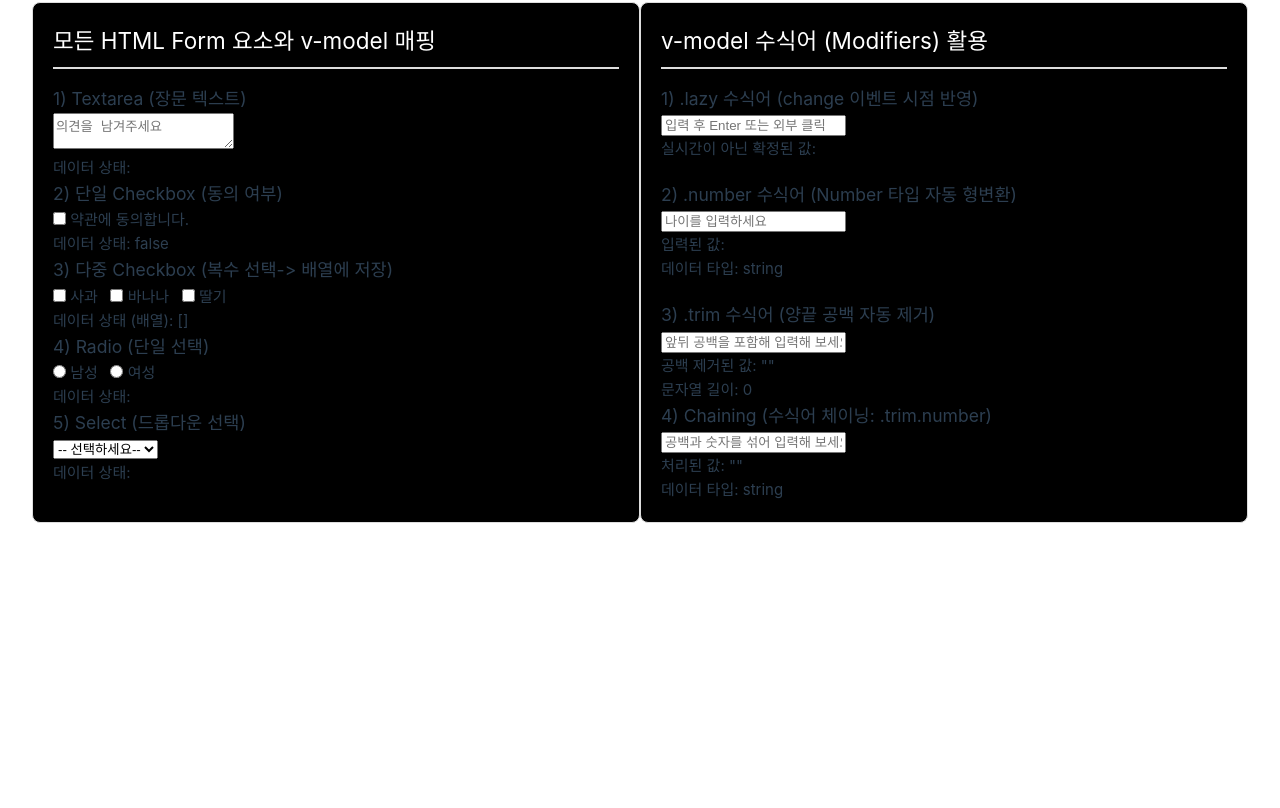
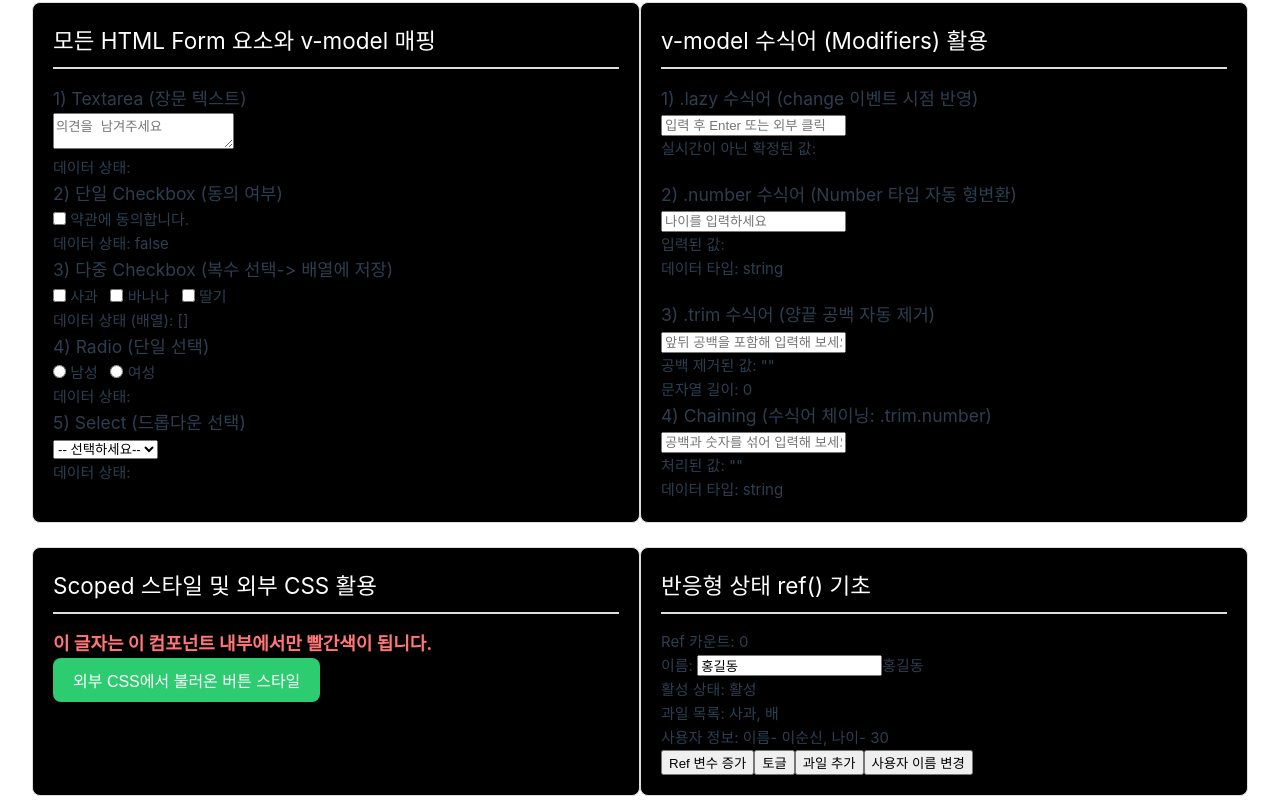
Before and after one commit to rkdgml3577/skala-vue, a Vue app: page / in a window 1280 px wide. Shown: the part 3229-4037 px from the top of the page. Before the commit the page ends 3764 px from the top, so only its background shows below. Built offline with nearby package versions, Linux system fonts and the light colour scheme.

Commit message:
ref() practice

```diff
--- a/src/App.vue
+++ b/src/App.vue
@@ -24,7 +24,7 @@
 import SampleTwentyOne from "./components/FormElementsHandlingExample.vue";
 import SampleTwentyTwo from "./components/VueModelModifiersExample.vue";
 import SampleTwentyThree from "./components/VueStyleExample.vue";
-
+import SampleTwentyFour from "./components/RefExample.vue";
 const samples = [
   SampleOne,
   SampleTwo,
@@ -48,6 +48,8 @@
   SampleTwenty,
   SampleTwentyOne,
   SampleTwentyTwo,
+  SampleTwentyThree,
+  SampleTwentyFour,
 ];
 </script>
 
--- /dev/null
+++ b/src/components/RefExample.vue
@@ -0,0 +1,30 @@
+<script setup>
+import { ref } from "vue";
+const count = ref(0);
+const name = ref("홍길동");
+const isActive = ref(true);
+const items = ref(["사과", "배"]);
+const user = ref({ name: "이순신", age: 30 });
+const increaseRef = () => {
+  count.value++;
+};
+const changeUserName = () => {
+  user.value.name = "장보고";
+};
+</script>
+<template>
+  <div class="practice-section">
+    <h2>반응형 상태 ref() 기초</h2>
+    <p>
+      Ref 카운트: <strong>{{ count }}</strong>
+    </p>
+    <p>이름: <input v-model="name" />{{ name }}</p>
+    <p>활성 상태: {{ isActive ? "활성" : "비활성" }}</p>
+    <p>과일 목록: {{ items.join(", ") }}</p>
+    <p>사용자 정보: 이름- {{ user.name }}, 나이- {{ user.age }}</p>
+    <button @click="increaseRef">Ref 변수 증가</button>
+    <button @click="isActive = !isActive">토글</button>
+    <button @click="items.push('귤')">과일 추가</button>
+    <button @click="changeUserName">사용자 이름 변경</button>
+  </div>
+</template>
```
